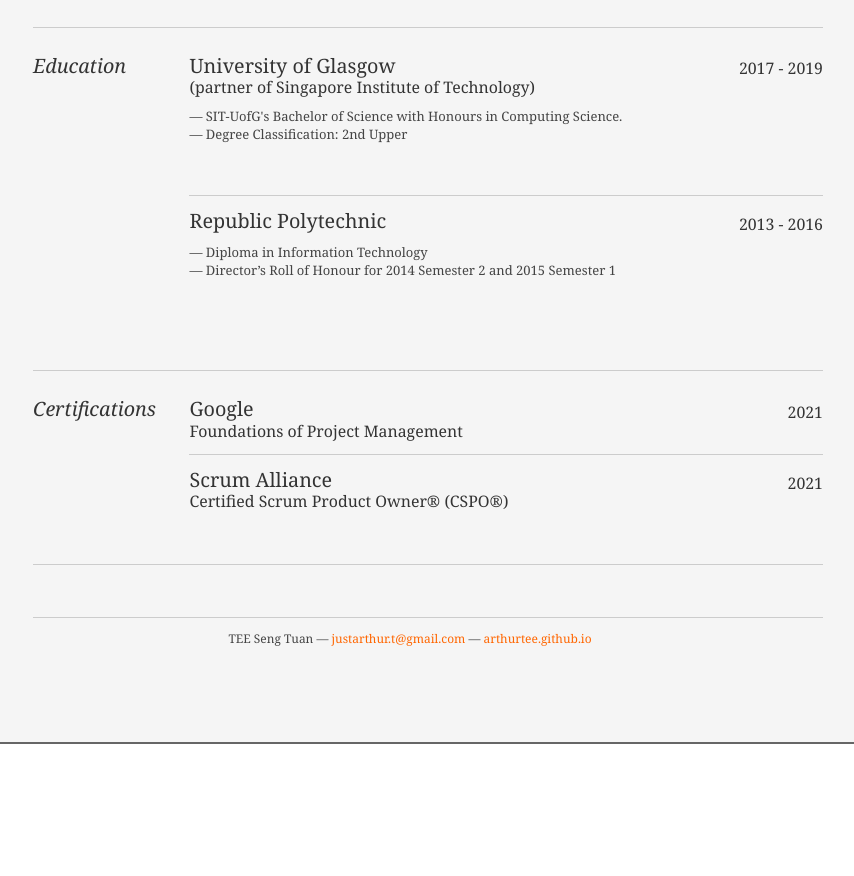
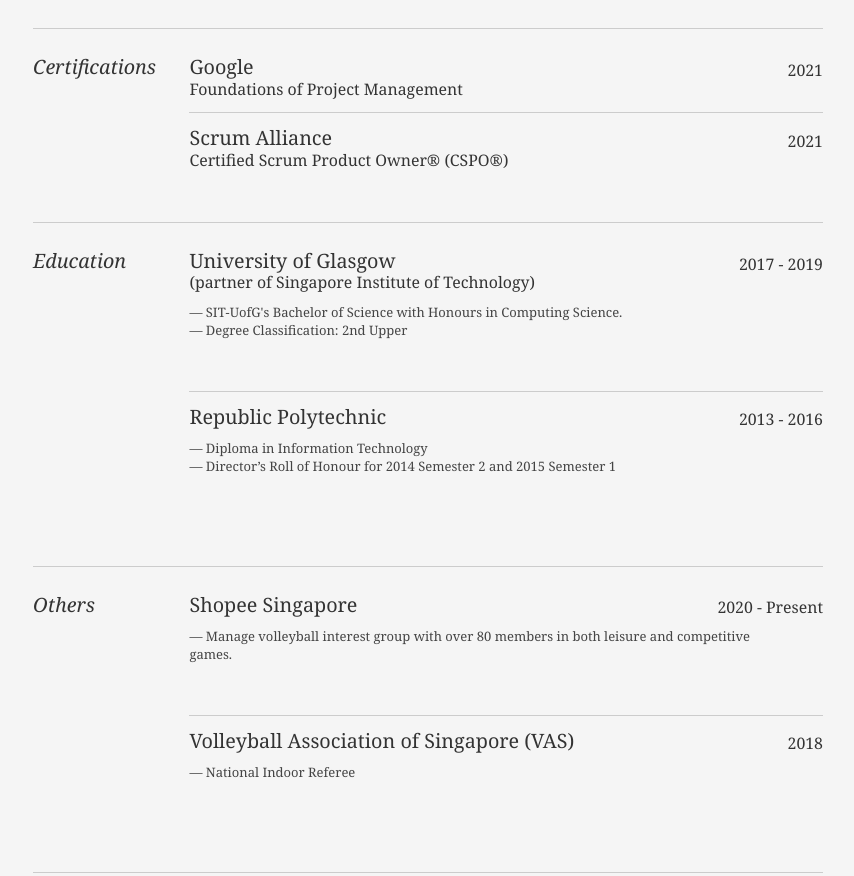
Before and after one commit to arthurtee/arthurtee.github.io, a plain HTML site: page index.html in a window 1280 px wide. Shown: the part 1140-2016 px from the top of the page, without its empty margins (212-1066 px from the left). Before the commit the page ends 1964 px from the top, so only its background shows below. Drawn offline with Linux system fonts and the light colour scheme.

Commit message:
update img and others section

```diff
--- a/index.html
+++ b/index.html
@@ -5,6 +5,9 @@
 	<title>TEE Seng Tuan's Resume </title>
 	<meta http-equiv="content-type" content="text/html; charset=utf-8" />
 	<link rel = "icon" href = "img/me.jpg">
+
+	<!-- add icon link -->
+	<link rel = "icon" href = "img/me.png" type = "image/x-icon">
 
 	<meta name="keywords" content="" />
 	<meta name="description" content="" />
@@ -30,6 +33,12 @@
 						<a href="https://www.linkedin.com/in/tee-seng-tuan-926b63109/">
 							<img src="img/linkedin.png" alt="gmail" style="width:20px"> linkedin.com/in/tee-seng-tuan-926b63109/</a>
 					</h3>
+				</div>
+				<div class="yui-u">
+					<!--// .profile pic -->
+					<div class="contact-info">
+						<img src="img/me.png" alt="Avatar" style="width:100px; border-radius: 50%; float: right;" >
+					</div>
 				</div>
 			</div>
 		</div>
@@ -97,6 +106,34 @@
 					</div>
 
 					<div class="yui-gf">
+						<!--// .certifications section -->
+						<div class="yui-u first">
+							<h2>Certifications</h2>
+						</div>
+
+						<div class="yui-u">
+
+							<div class="job">
+								<h2>Google</h2>
+								<h3>Foundations of Project Management</h3>
+								<h4>2021</h4>
+							</div>
+
+						</div>
+
+						<div class="yui-u">
+
+							<div class="job last">
+								<h2>Scrum Alliance</h2>
+								<h3>Certified Scrum Product Owner® (CSPO®)</h3>
+								<h4>2021</h4>
+							</div>
+
+						</div>
+
+					</div>
+
+					<div class="yui-gf">
 						<!--// .education section -->
 						<div class="yui-u first">
 							<h2>Education</h2>
@@ -132,17 +169,19 @@
 					</div>
 
 					<div class="yui-gf">
-						<!--// .certifications section -->
+						<!--// Other section -->
 						<div class="yui-u first">
-							<h2>Certifications</h2>
+							<h2>Others</h2>
 						</div>
 
 						<div class="yui-u">
 
 							<div class="job">
-								<h2>Google</h2>
-								<h3>Foundations of Project Management</h3>
-								<h4>2021</h4>
+								<h2>Shopee Singapore</h2>
+								<h4>2020 - Present</h4>
+								<p>
+									&mdash; Manage volleyball interest group with over 80 members in both leisure and competitive games. <br>
+								</p>
 							</div>
 
 						</div>
@@ -150,13 +189,15 @@
 						<div class="yui-u">
 
 							<div class="job last">
-								<h2>Scrum Alliance</h2>
-								<h3>Certified Scrum Product Owner® (CSPO®)</h3>
-								<h4>2021</h4>
+								<h2>Volleyball Association of Singapore (VAS)</h2>
+								<h3></h3>
+								<h4>2018</h4>
+								<p>
+									&mdash; National Indoor Referee  <br>
+								</p>
 							</div>
 
 						</div>
-
 					</div>
 
 				</div>
```
Also changed, not shown: img/me.png (added).
